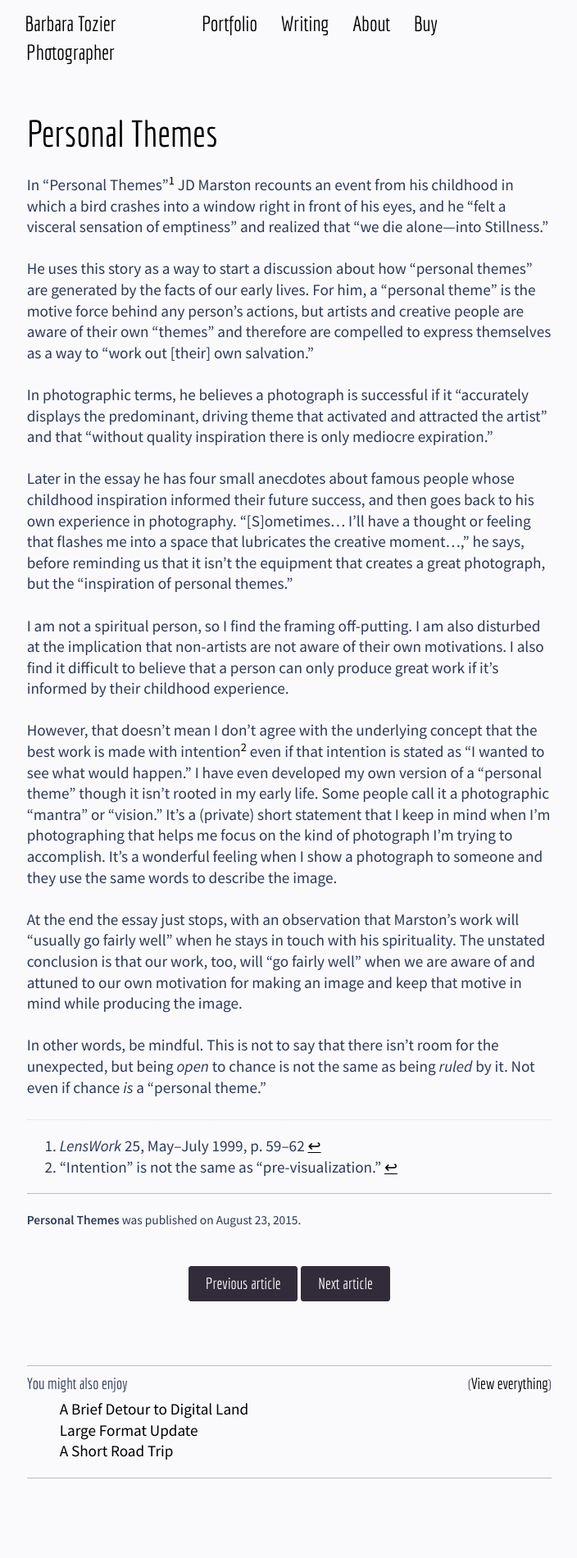
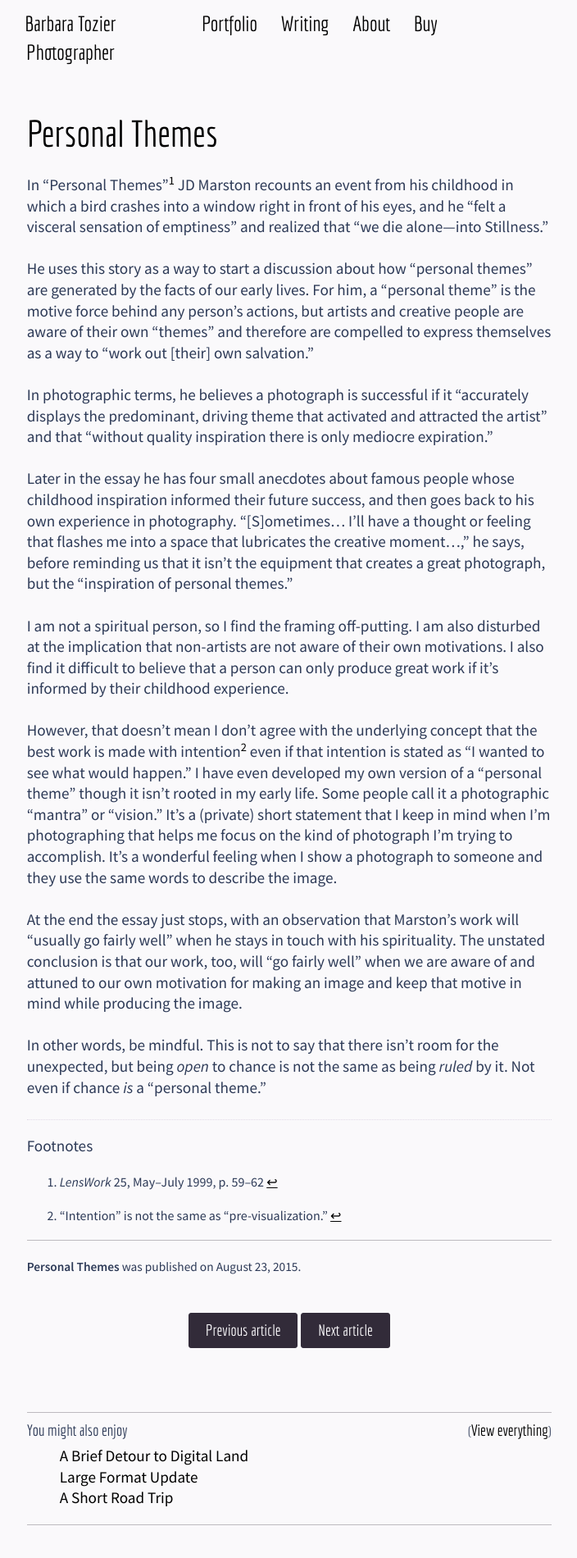
Before and after one commit to logista/btsite, a Jekyll site: the page built from _posts/2015-08-23-personal-themes.md, in a window 1280 px wide. Shown: the part 26-1926 px from the top of the page at 82% size, without its empty margins (74-778 px from the left). Built offline with Jekyll 4.4.1, drawn with Linux system fonts in a browser that asks for light colours; nearby versions of some CDN libraries; grey boxes are pictures that could not be loaded.

Commit message:
modified footnote spacing

```diff
--- a/_sass/typography.scss
+++ b/_sass/typography.scss
@@ -139,13 +139,16 @@ blockquote {
    ========================================================================== */
 
 .footnotes {
+	padding-top:1em;
 	ol, li, p {
+		margin-top: 1.25em;
 		margin-bottom: 0;
-		// @include font-rem(14);
+		@include font-rem(10);
 	}
 	border-top: 1px dotted darken($body-color,10);
 
 }
+.footnotes::before {content: "Footnotes";}
 
 /*
    Paragraphs
```
